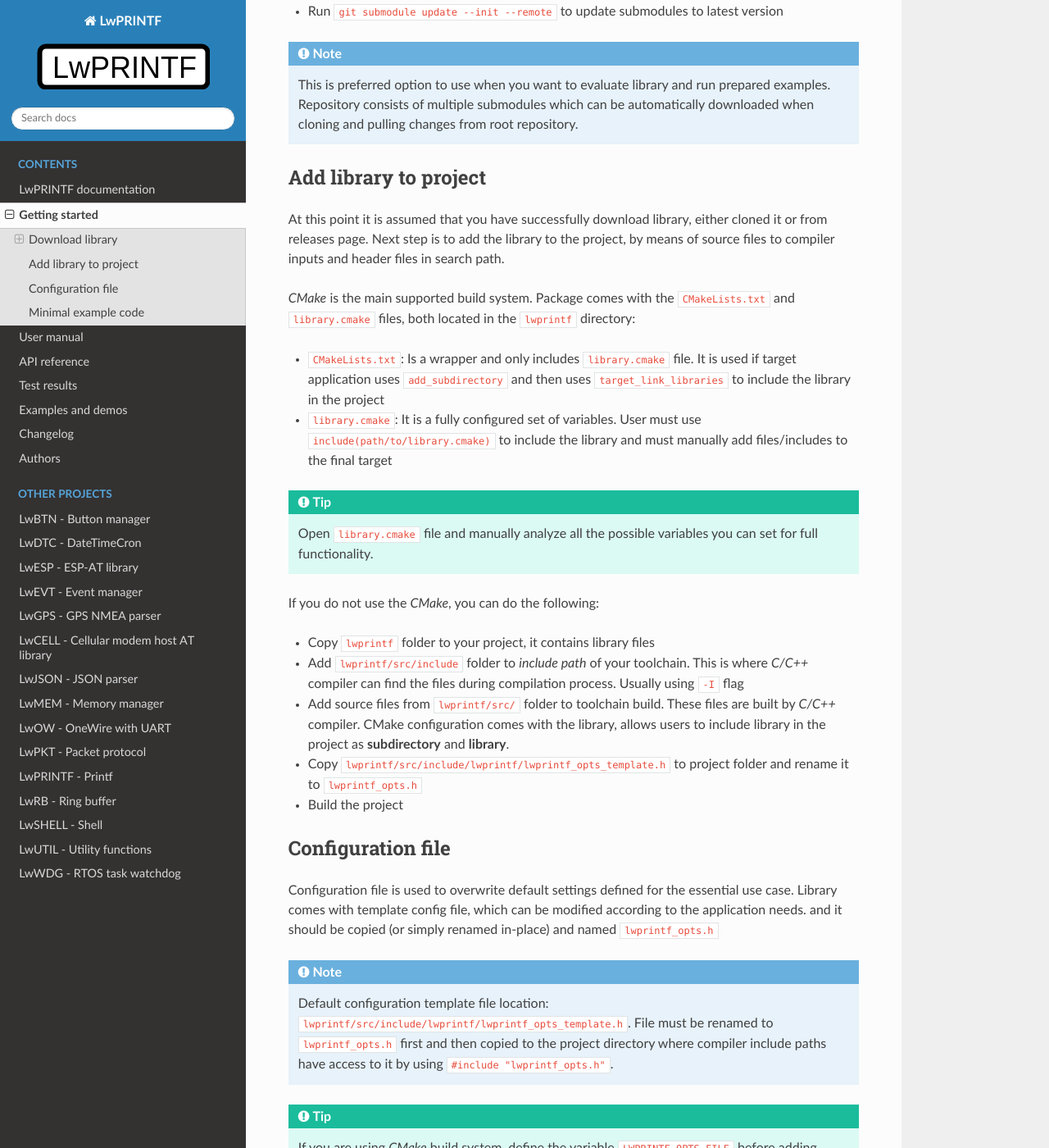
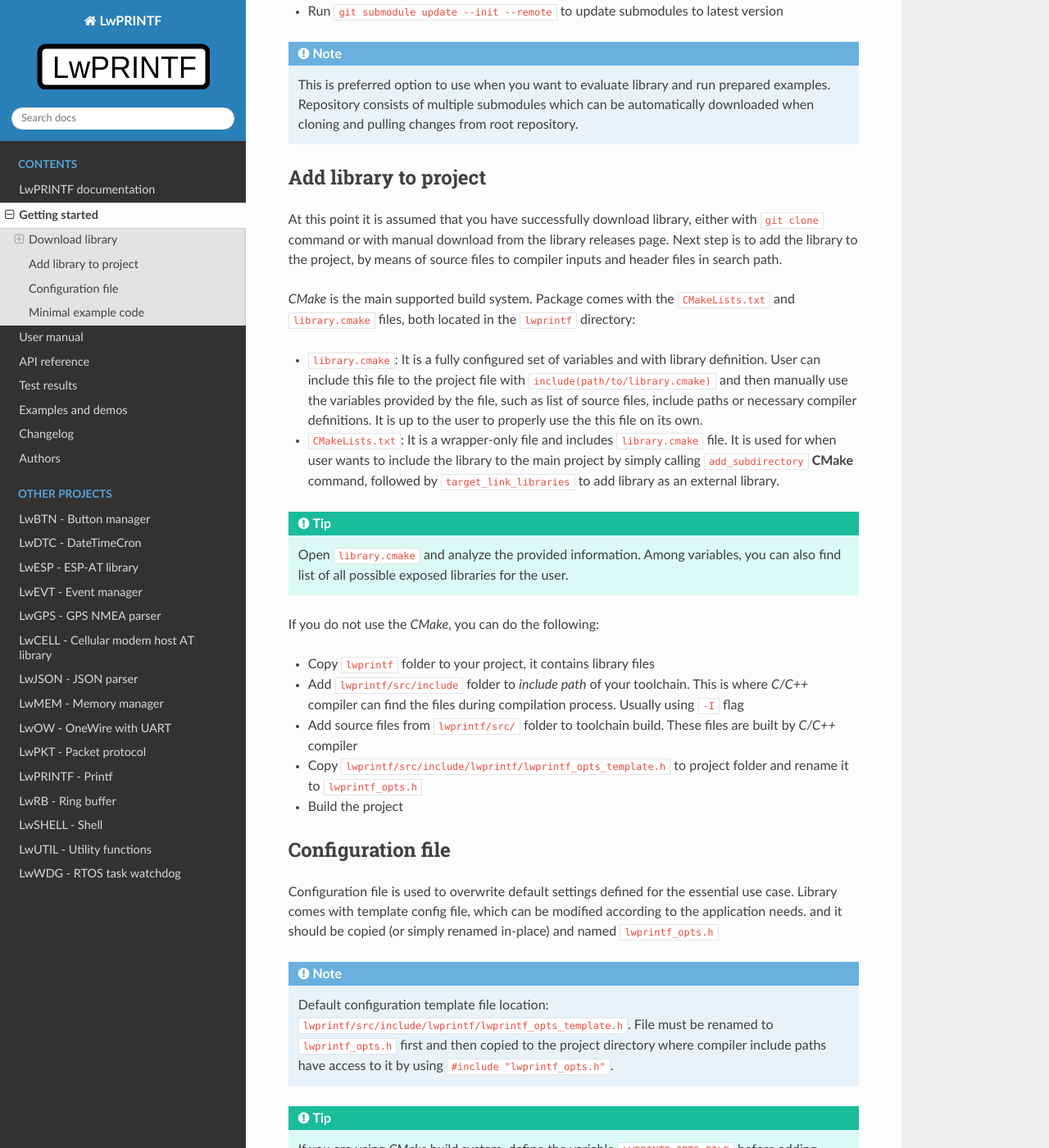
Before and after one commit to MaJerle/lwprintf, a Sphinx documentation site: the page built from docs/get-started/index.rst, in a window 1280 px wide and 1400 px high, scrolled down 1166 px. Shown: the whole window at 82% size. Built offline with Sphinx 7.4.7 and the Read the Docs theme 2.0.0, drawn with Linux system fonts in a browser that asks for light colours; the version number could not be read and is left out.

Commit message:
Improve the getting started documentation - how to add library to project with CMake config

```diff
--- a/docs/get-started/index.rst
+++ b/docs/get-started/index.rst
@@ -57,22 +57,22 @@
 Add library to project
 ^^^^^^^^^^^^^^^^^^^^^^
 
-At this point it is assumed that you have successfully download library, either cloned it or from releases page.
+At this point it is assumed that you have successfully download library, either with ``git clone`` command or with manual download from the library releases page.
 Next step is to add the library to the project, by means of source files to compiler inputs and header files in search path.
 
 *CMake* is the main supported build system. Package comes with the ``CMakeLists.txt`` and ``library.cmake`` files, both located in the ``lwprintf`` directory:
 
-* ``CMakeLists.txt``: Is a wrapper and only includes ``library.cmake`` file. It is used if target application uses ``add_subdirectory`` and then uses ``target_link_libraries`` to include the library in the project
-* ``library.cmake``: It is a fully configured set of variables. User must use ``include(path/to/library.cmake)`` to include the library and must manually add files/includes to the final target
+* ``library.cmake``: It is a fully configured set of variables and with library definition. User can include this file to the project file with ``include(path/to/library.cmake)`` and then manually use the variables provided by the file, such as list of source files, include paths or necessary compiler definitions. It is up to the user to properly use the this file on its own.
+* ``CMakeLists.txt``: It is a wrapper-only file and includes ``library.cmake`` file. It is used for when user wants to include the library to the main project by simply calling ``add_subdirectory`` **CMake** command, followed by ``target_link_libraries`` to add library as an external library.
 
 .. tip::
-    Open ``library.cmake`` file and manually analyze all the possible variables you can set for full functionality.
+    Open ``library.cmake`` and analyze the provided information. Among variables, you can also find list of all possible exposed libraries for the user.
 
 If you do not use the *CMake*, you can do the following:
 
 * Copy ``lwprintf`` folder to your project, it contains library files
 * Add ``lwprintf/src/include`` folder to `include path` of your toolchain. This is where `C/C++` compiler can find the files during compilation process. Usually using ``-I`` flag
-* Add source files from ``lwprintf/src/`` folder to toolchain build. These files are built by `C/C++` compiler. CMake configuration comes with the library, allows users to include library in the project as **subdirectory** and **library**.
+* Add source files from ``lwprintf/src/`` folder to toolchain build. These files are built by `C/C++` compiler
 * Copy ``lwprintf/src/include/lwprintf/lwprintf_opts_template.h`` to project folder and rename it to ``lwprintf_opts.h``
 * Build the project
 
```
